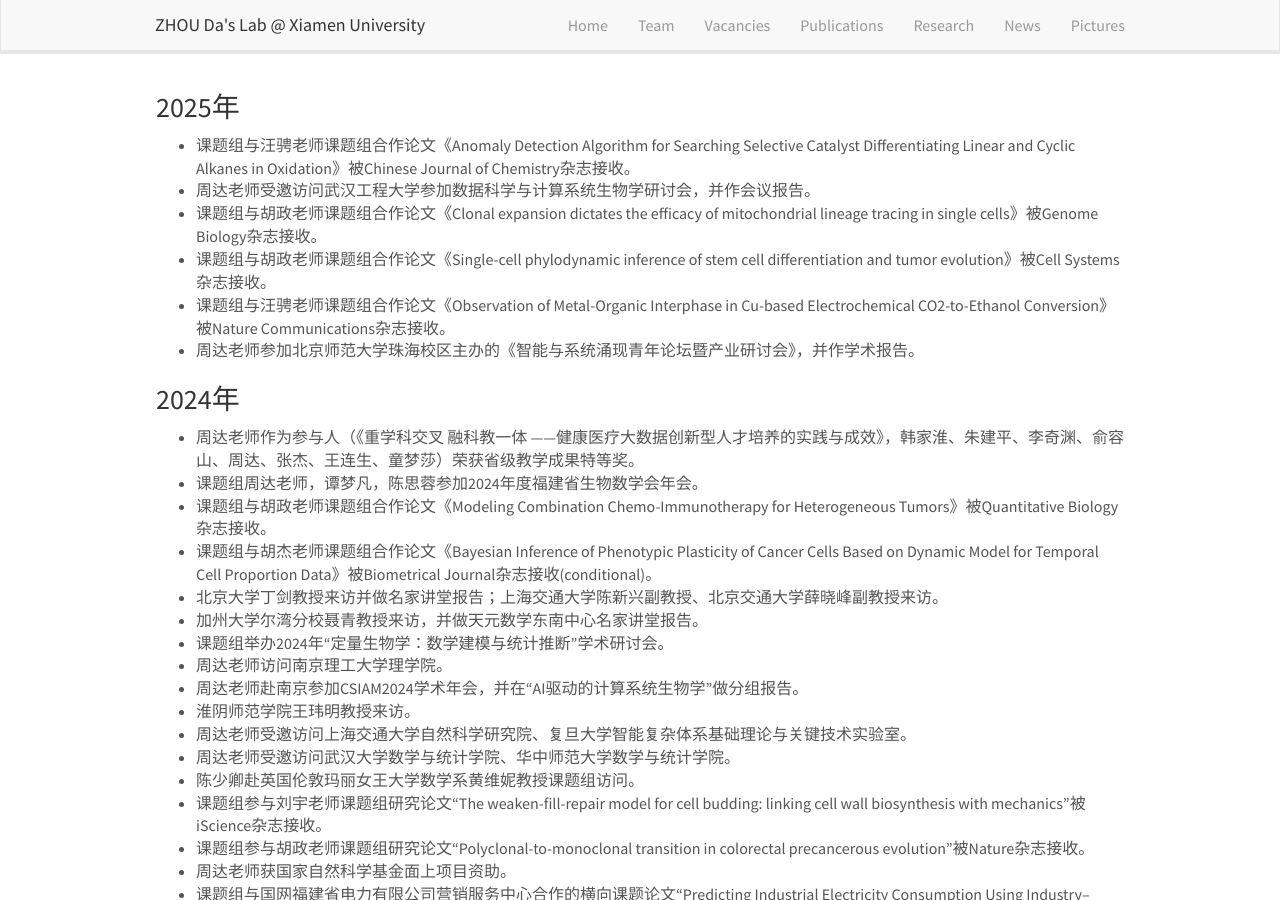
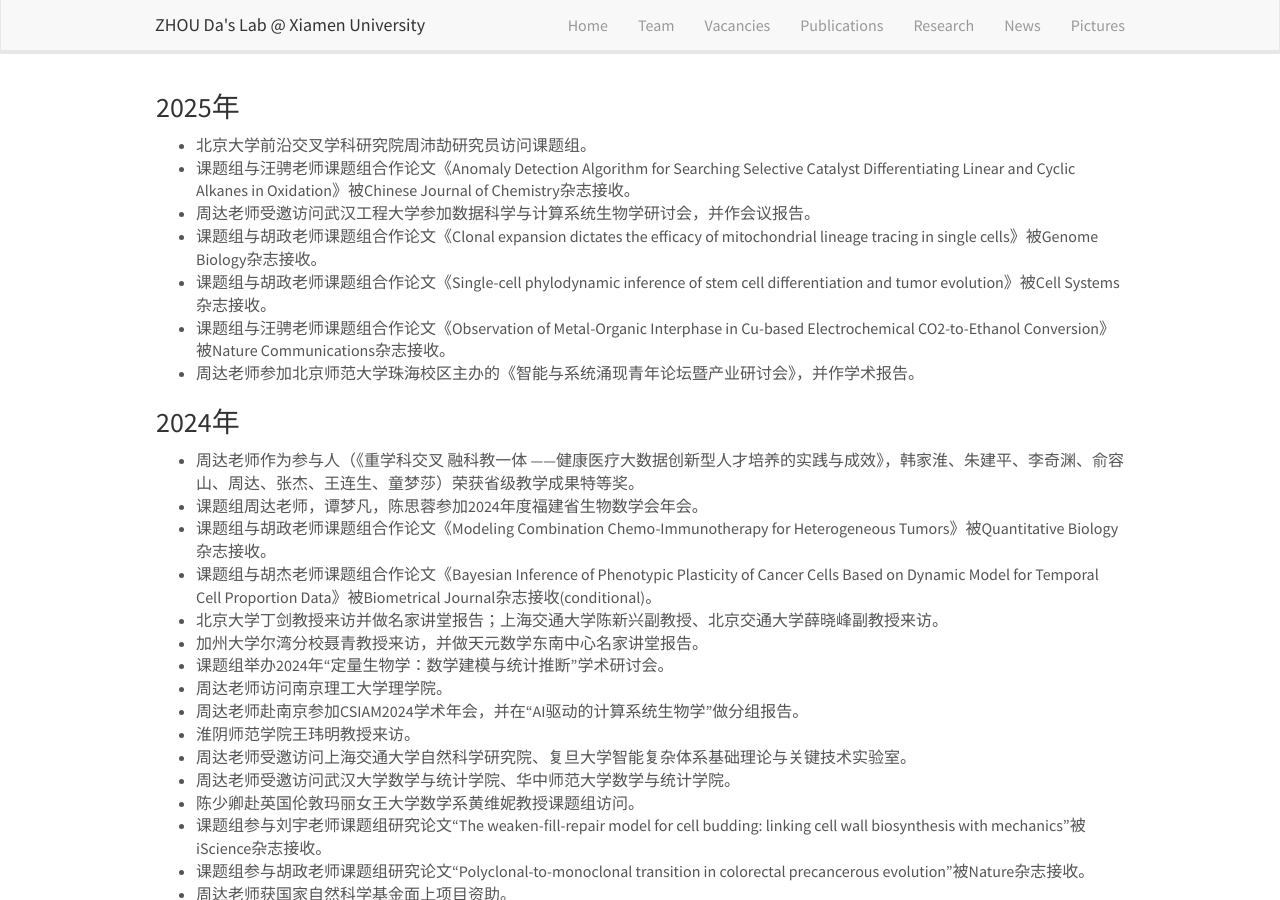
Before and after one commit to ZhouDaLab/zhoudalab.github.io, a Jekyll site: the page built from _pages/news.md, in a window 1280 px wide and 900 px high. Built offline with Jekyll 4.4.1, drawn with Linux system fonts in a browser that asks for light colours; nearby versions of some CDN libraries.

Commit message:
Update news.md

```diff
--- a/_pages/news.md
+++ b/_pages/news.md
@@ -8,6 +8,7 @@ permalink: /news/
 
 ### 2025年
 
+- 北京大学前沿交叉学科研究院周沛劼研究员访问课题组。
 - 课题组与汪骋老师课题组合作论文《Anomaly Detection Algorithm for Searching Selective Catalyst Differentiating Linear and Cyclic Alkanes in Oxidation》被Chinese Journal of Chemistry杂志接收。
 - 周达老师受邀访问武汉工程大学参加数据科学与计算系统生物学研讨会，并作会议报告。
 - 课题组与胡政老师课题组合作论文《Clonal expansion dictates the efficacy of mitochondrial lineage tracing in single cells》被Genome Biology杂志接收。
```
